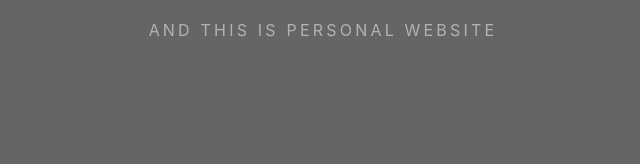
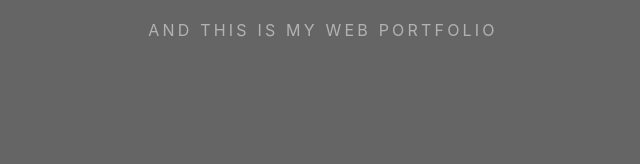
Before and after one commit to cgrothe70/cgrothe70.github.io, a plain HTML site: page resume/index.html in a window 1280 px wide. Shown: the part 487-651 px from the top of the page, 317-957 px from the left. Drawn offline with nearby package versions, Linux system fonts and the light colour scheme; files whose address does not match are found by name.

Commit message:
Update index.html

```diff
--- a/resume/index.html
+++ b/resume/index.html
@@ -48,7 +48,7 @@
 				<div class="col-md-10 text-center pt-5">
 
 					<h1 class="site-heading site-animate">Hello, I'm <strong class="d-block">Chris Grothe</strong></h1>
-					<strong class="d-block text-white text-uppercase letter-spacing">and this is personal website</strong>
+					<strong class="d-block text-white text-uppercase letter-spacing">and this is my web portfolio</strong>
 
 				</div>
 			</div>
```
